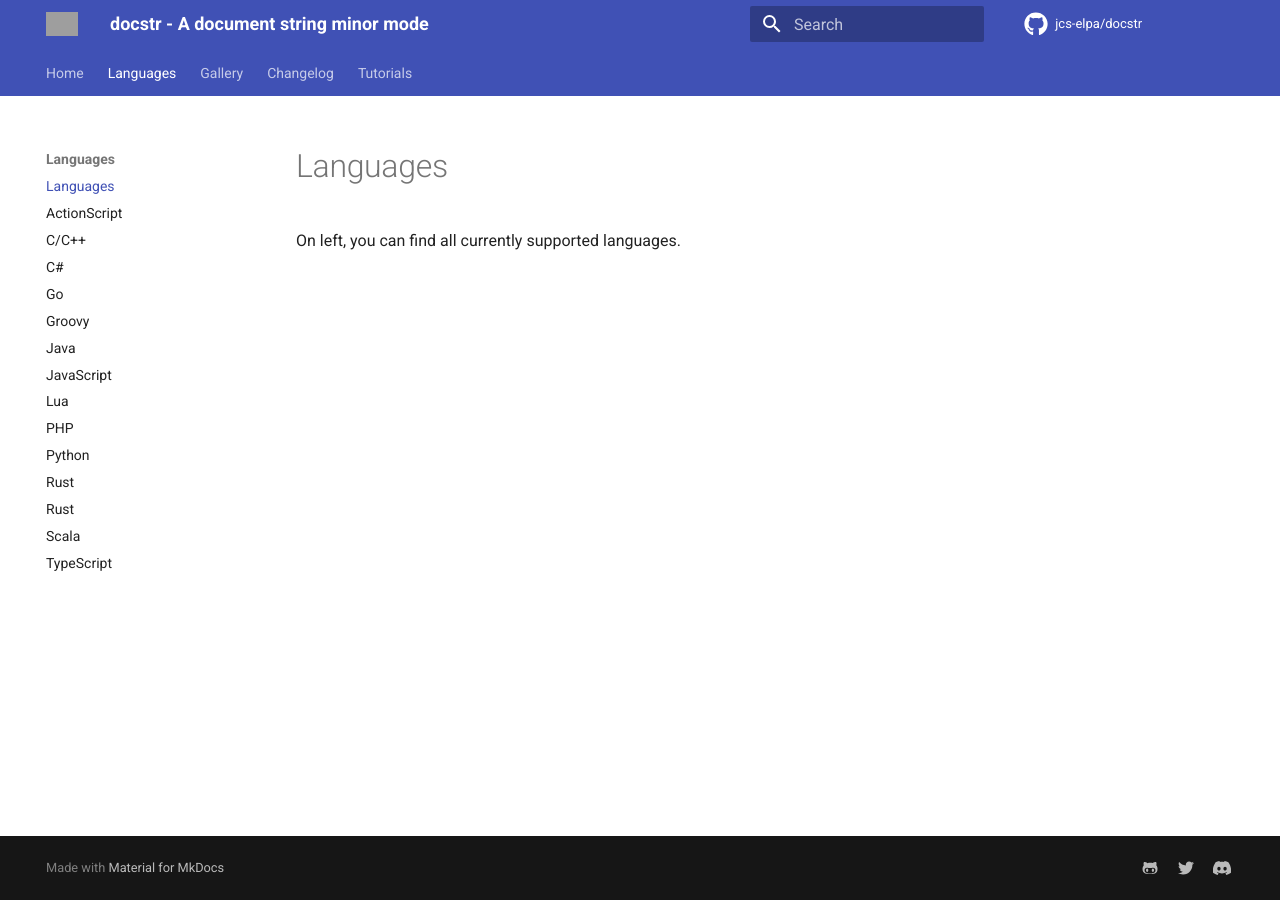
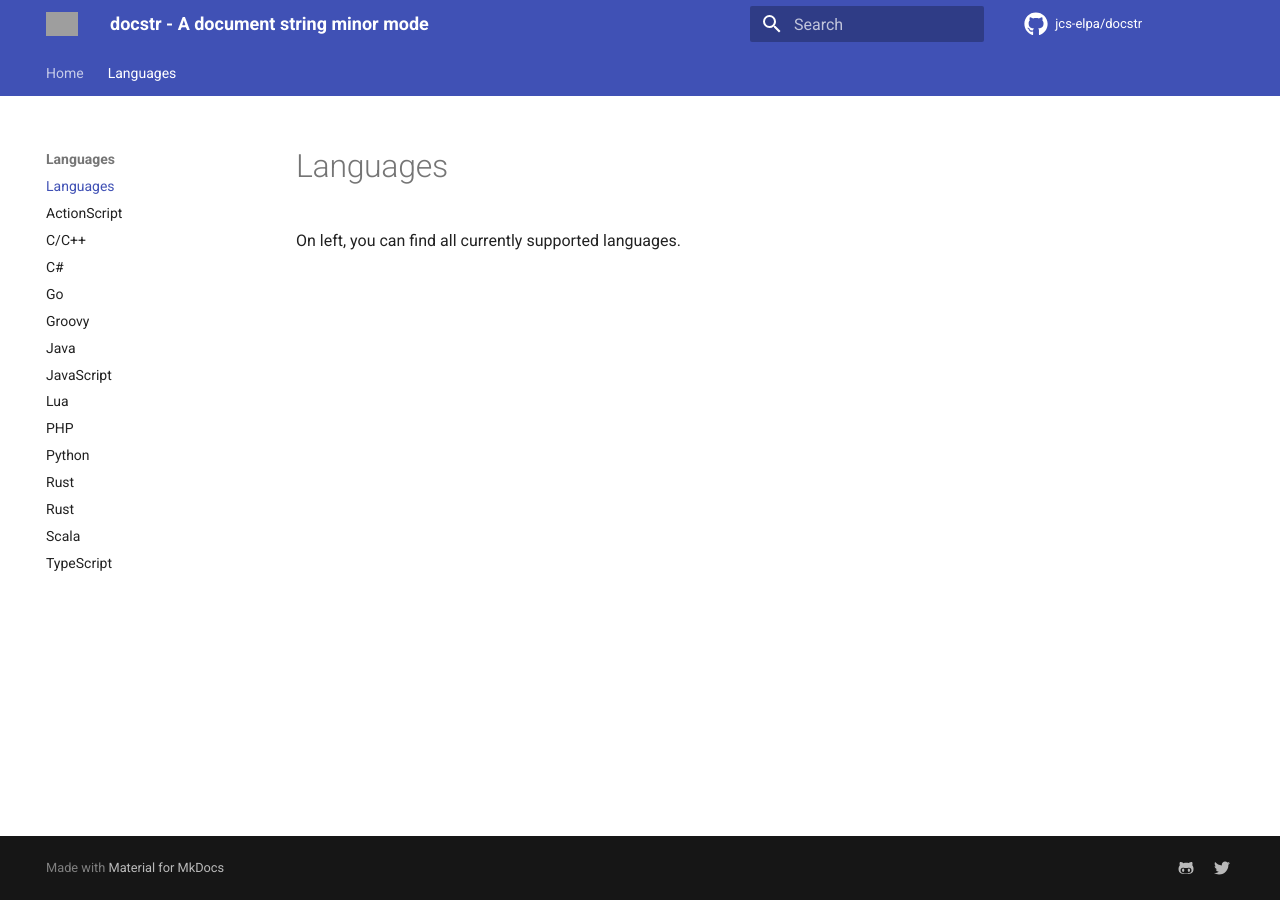
Before and after one commit to emacs-vs/docstr, an MkDocs documentation site: the page built from docs/page/languages.md, in a window 1280 px wide. Built offline with MkDocs 1.6.1 and Material for MkDocs 9.7.7, drawn with Linux system fonts in a browser that asks for light colours; comment, search, counter and statistics services are not loaded; part of the change alters nothing that is shown; grey boxes are pictures that could not be loaded.

Commit message:
Strip info

```diff
--- a/mkdocs.yml
+++ b/mkdocs.yml
@@ -6,23 +6,6 @@ site_author: jcs090218@gmail.com
 nav:
   - Home:
     - Overview: README.md
-    - Setup:
-        - Installation: page/installation.md
-        - Performance: page/performance.md
-    - Main features: page/main-features.md
-    - Settings: page/settings.md
-    - Keybindings: page/keybindings.md
-    - Extensions:
-        - UI: https://emacs-lsp.github.io/lsp-ui
-        - Treemacs: https://github.com/emacs-lsp/lsp-treemacs
-        - Helm: https://github.com/emacs-lsp/helm-lsp
-        - Ivy: https://github.com/emacs-lsp/lsp-ivy
-        - Iedit: page/integration/iedit.md
-    - Limitations: page/limitations.md
-    - Remote: page/remote.md
-    - FAQ: page/faq.md
-    - Troubleshooting: page/troubleshooting.md
-    - Adding new language: page/adding-new-language.md
   - Languages:
     - page/languages.md
     - ActionScript: page/langs/actionscript.md
@@ -39,22 +22,10 @@ nav:
     - Rust: page/langes/rust.md
     - Scala: page/langes/scala.md
     - TypeScript: page/langes/typescript.md
-  - Gallery:
-      - page/gallery.md
-  - Changelog:
-      - page/CHANGELOG.md
-  - Tutorials:
-      - 'Configuring Emacs as a C/C++ IDE': tutorials/CPP-guide.md
-      - 'A guide on disabling/enabling lsp-mode features': tutorials/how-to-turn-off.md
-      - 'React JavaScript Tutorial in Emacs': tutorials/reactjs-tutorial.md
-      - 'Configuring Emacs as a Clojure IDE': tutorials/clojure-guide.md
 
 extra_css:
   - stylesheets/layout.css
   - stylesheets/members.css
-
-extra_javascript:
-  - js/expanded_nav.js
 
 theme:
   name: material
@@ -70,9 +41,7 @@ extra:
     - icon: fontawesome/brands/github-alt
       link: https://github.com/jcs-elpa/docstr
     - icon: fontawesome/brands/twitter
-      link: https://twitter.com/yonchovski
-    - icon: fontawesome/brands/discord
-      link: https://discord.gg/swuxy5AAgT
+      link: https://twitter.com/jcs090218
 
 repo_name: jcs-elpa/docstr
 repo_url: https://github.com/jcs-elpa/docstr
```
